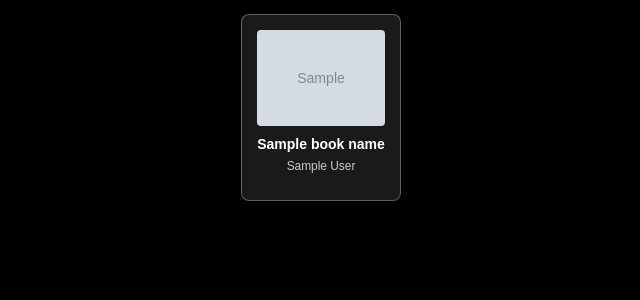
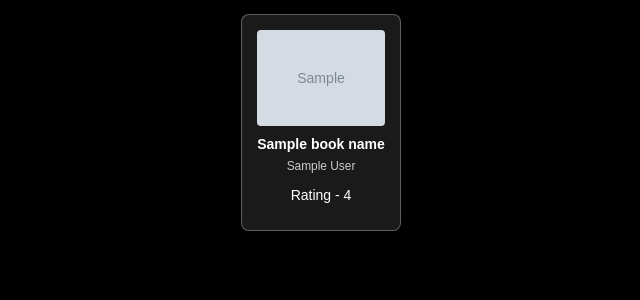
Before and after one commit to nitinlodhi019/Book-Recommendation-System, a Flask app: template templates/index.html in a window 1280 px wide. Shown: the part 153-453 px from the top of the page, without its empty margins (319-959 px from the left). Run offline with Flask 3, Linux system fonts and the light colour scheme; the template is opened without the code that fills it: most values are stand-ins (such as "Sample title", 1, 10 or a date in 2020); grey boxes marked "Sample" are stand-in pictures; parts of the project's set-up code (start-up, migrations or seed data) failed here and were passed over.

Commit message:
index.html

```diff
--- a/templates/index.html
+++ b/templates/index.html
@@ -131,6 +131,7 @@
                     <div class="book-info">
                         <p class="book-title">{{ book_name[i] }}</p>
                         <p class="book-details">{{ author[i] }}</p>
+                        <p class="text-white">Rating - {{ rating[i] }}</p>
                     </div>
                 </div>
             {% endfor %}
```
